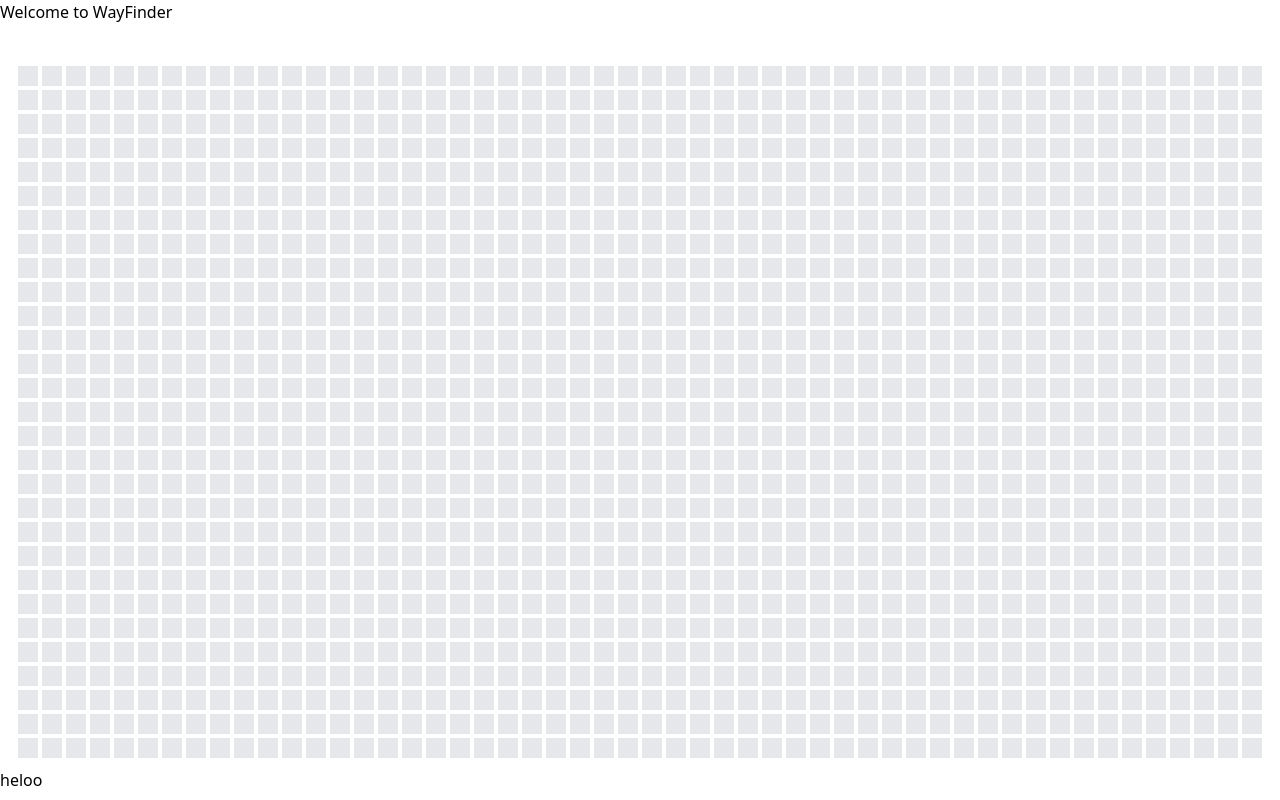
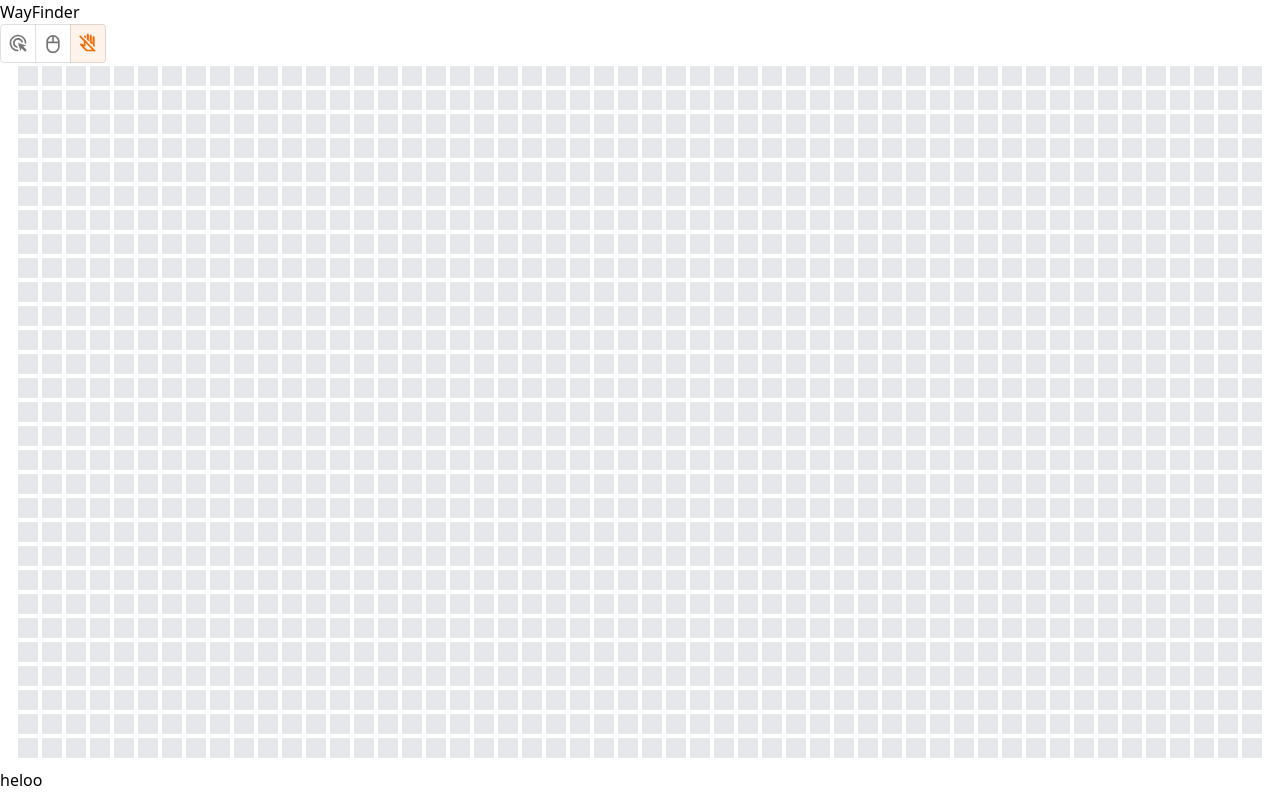
Before and after one commit to JaeAeich/WayFinder, a React (Vite) app: page / in a window 1280 px wide. Built offline with nearby package versions, Linux system fonts and the light colour scheme.

Commit message:
feat: Add click slice and handle cell click options
Add click select features like drag, click and no select

```diff
--- a/src/App.tsx
+++ b/src/App.tsx
@@ -1,9 +1,12 @@
 import CellContainer from './components/CellContainer';
+import Navbar from './components/Navbar';
 
 function App() {
   return (
     <main className="h-screen w-screen">
-      <nav className="h-[4rem]">Welcome to WayFinder</nav>
+      <nav className="h-[4rem]">
+        <Navbar></Navbar>
+      </nav>
       <section className="h-[calc(100vh-6rem)] overflow-y-hidden">
         <CellContainer></CellContainer>
       </section>
--- a/src/components/Cell.tsx
+++ b/src/components/Cell.tsx
@@ -2,11 +2,8 @@ import { CellType } from '../logic/GridBlock/GridBlock';
 import { useDispatch, useSelector } from 'react-redux';
 import { setWall } from '../store/features/cell/cellSlice';
 import { RootState } from '../store/store';
-// import { useEffect, useState } from 'react';
 
 function Cell(props: CellType) {
-  //   const [cellWall, setCellWall] = useState(false);
-
   // Get the cordinates of the cell
   const { i, j } = props;
   const dispatch = useDispatch();
@@ -16,11 +13,18 @@ function Cell(props: CellType) {
     (state: RootState) => state.cellGrid.cells[i][j]
   );
 
-  // Change the isWall property of this cell
-  const handleSetWall = () => {
-    console.log('handler called');
-    dispatch(setWall({ i, j }));
-    console.log('isWall here is: ', isWall);
+  const { clickOption } = useSelector((state: RootState) => state.click);
+
+  // Handle cell drag, on mouse enter the cell becomes a wall
+  const handleCellDrag = () => {
+    if (clickOption !== 'no' && clickOption === 'drag')
+      dispatch(setWall({ i, j }));
+  };
+
+  // Handle cell click, on mouse click the cell becomes a wall
+  const handleCellClick = () => {
+    if (clickOption !== 'no' && clickOption === 'click')
+      dispatch(setWall({ i, j }));
   };
 
   return (
@@ -28,7 +32,8 @@ function Cell(props: CellType) {
       className={`cell w-6 h-6 ${
         isWall ? 'bg-red-400' : 'bg-gray-200'
       } border-2 border-white active:bg-red-200`}
-      onMouseEnter={() => handleSetWall()}
+      onMouseEnter={() => handleCellDrag()}
+      onClick={() => handleCellClick()}
     ></div>
   );
 }
--- a/src/components/Navbar.tsx
+++ b/src/components/Navbar.tsx
@@ -1,8 +1,57 @@
+import { useSelector, useDispatch } from 'react-redux';
+import { ToggleButtonGroup, ToggleButton } from '@mui/material';
+import AdsClickOutlinedIcon from '@mui/icons-material/AdsClickOutlined';
+import MouseOutlinedIcon from '@mui/icons-material/MouseOutlined';
+import DoNotTouchOutlinedIcon from '@mui/icons-material/DoNotTouchOutlined';
+import { RootState } from '../store/store';
+import { setClickOption } from '../store/features/click/clickSlice';
+
 function Navbar() {
+  const dispatch = useDispatch();
+  const { clickOption } = useSelector((state: RootState) => state.click);
+
+  const handleClickToggle = (selectedValue: string) => {
+    dispatch(setClickOption(selectedValue[0]));
+  };
+
   return (
-    <div className="navbar">
-      <div className="logo"></div>
-      <div className="options"></div>
+    <div className="navbar w-full h-full">
+      <div className="logo">WayFinder</div>
+      <div className="options">
+        <div className="gridOption">
+          <ToggleButtonGroup
+            size="small"
+            aria-label="Small sizes"
+            onChange={(event, newValue) => handleClickToggle(newValue)}
+          >
+            <ToggleButton
+              color="success"
+              value="click"
+              selected={clickOption == 'click'}
+              aria-label="click"
+            >
+              <AdsClickOutlinedIcon fontSize="small"></AdsClickOutlinedIcon>
+            </ToggleButton>
+            <ToggleButton
+              color="success"
+              value="drag"
+              selected={clickOption == 'drag'}
+            >
+              <div className="slot">
+                <MouseOutlinedIcon fontSize="small"></MouseOutlinedIcon>
+              </div>
+            </ToggleButton>
+            <ToggleButton
+              color="warning"
+              value="no"
+              selected={clickOption == 'no'}
+            >
+              <DoNotTouchOutlinedIcon fontSize="small"></DoNotTouchOutlinedIcon>
+            </ToggleButton>
+          </ToggleButtonGroup>
+        </div>
+        <div className="algoOption"></div>
+      </div>
     </div>
   );
 }
--- /dev/null
+++ b/src/store/features/click/clickSlice.ts
@@ -0,0 +1,50 @@
+import { createSlice } from '@reduxjs/toolkit';
+
+export type ClickState = {
+  clickOption: string;
+  startIndex: number[];
+  endIndex: number[];
+};
+
+const initialState: ClickState = {
+  clickOption: 'no',
+  startIndex: [],
+  endIndex: [],
+};
+
+const clickSlice = createSlice({
+  name: 'click',
+  initialState,
+  reducers: {
+    /**
+     * Used to set click option to set walls in the grid.
+     * @param state store, not to be passed
+     * @param action object, has payload for click options : "click", "drag", "no"
+     */
+    setClickOption: (state, action) => {
+      state.clickOption = action.payload;
+    },
+
+    /**
+     * Used to set initial position to start the algo
+     * @param state store, not to be passed
+     * @param action object, payload passed has start point for algo, [i,j]
+     */
+    setStartIndex: (state, action) => {
+      state.startIndex = action.payload;
+    },
+
+    /**
+     * Used to set initial position to end the algo
+     * @param state store, not to be passed
+     * @param action object, payload passed has end point for algo, [i,j]
+     */
+    setEndIndex: (state, action) => {
+      state.startIndex = action.payload;
+    },
+  },
+});
+export const { setClickOption, setStartIndex, setEndIndex } =
+  clickSlice.actions;
+
+export default clickSlice.reducer;
--- a/src/store/store.ts
+++ b/src/store/store.ts
@@ -1,10 +1,12 @@
 import { configureStore } from '@reduxjs/toolkit';
 import cellReducer from './features/cell/cellSlice.js';
+import clickReducer from './features/click/clickSlice.js';
 
 export type RootState = ReturnType<typeof store.getState>;
 
 export const store = configureStore({
   reducer: {
     cellGrid: cellReducer,
+    click: clickReducer,
   },
 });
```
